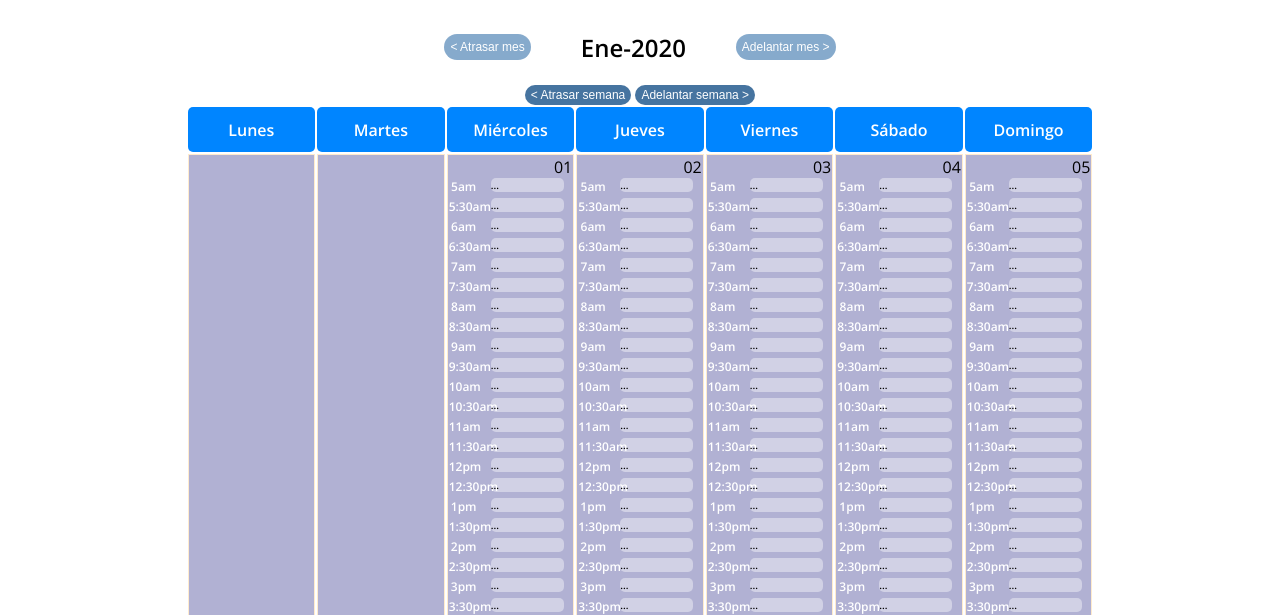
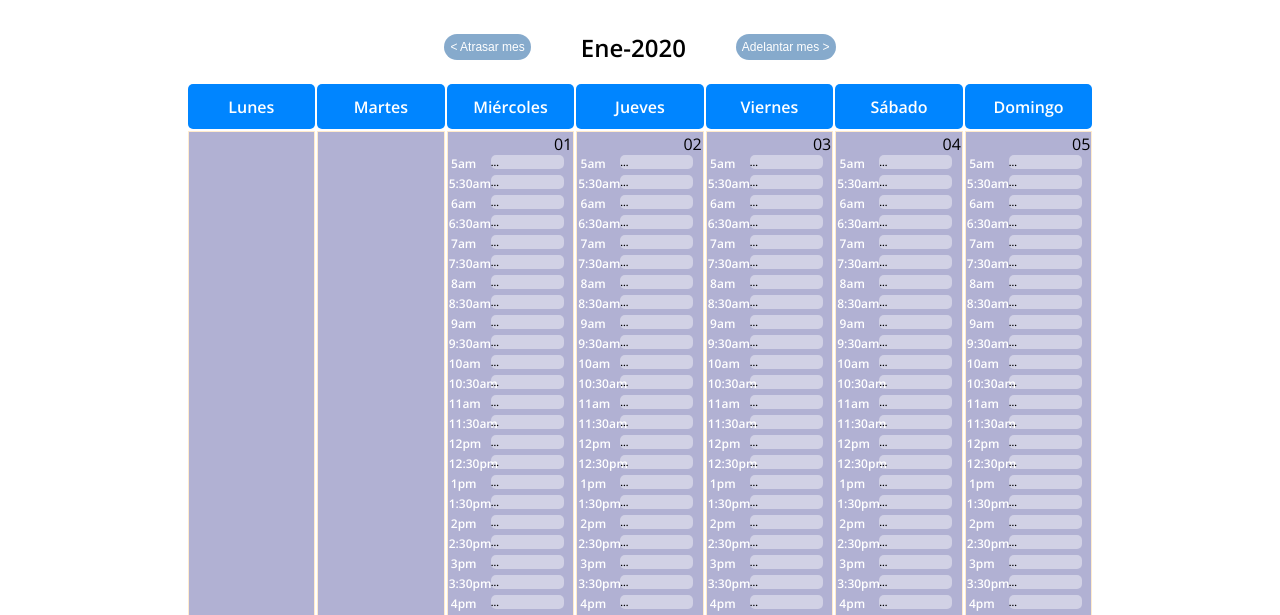
Before and after one commit to Dilogritando/Scheduler, a plain HTML site: page index.html in a window 1280 px wide. Shown: the part 184-799 px from the top of the page. Drawn offline with nearby package versions, Linux system fonts and the light colour scheme.

Commit message:
Hid everything related to week display

```diff
--- a/calendar.js
+++ b/calendar.js
@@ -108,7 +108,7 @@ function timeLapse(dateMin, dateMax) {
         });
         content+="<div id='calendarGrid_"+ (i+1) + "' class='calendarDiv''>";
         content+="<div class='calendarBtns'><button id='prevBtn' onclick='callprev()'> < Atrasar mes </button><h2>"+ mes + "-"+ firstDate.getFullYear() +"</h2> <button id='nextBtn' onclick='callnext()'> Adelantar mes > </button> </div>";
-        content+="<div class='weekBtns'> <button id='prevWeek' onclick='prevWeek()'> < Atrasar semana </button> <button id='nextWeek' onclick='nextWeek()'> Adelantar semana > </button> </div>";
+   /*      content+="<div class='weekBtns'> <button id='prevWeek' onclick='prevWeek()'> < Atrasar semana </button> <button id='nextWeek' onclick='nextWeek()'> Adelantar semana > </button> </div>"; */
         content+="<table class='calendarTable'>";
         content+="<thead >";
         weekDays.map(item=>{
@@ -145,7 +145,7 @@ function timeLapse(dateMin, dateMax) {
         }
         content+="</tbody>";
         content+="</table>";
-        content+="<div class='weekBtns'> <button id='prevWeek' onclick='prevWeek()'> < Atrasar semana </button> <button id='nextWeek' onclick='nextWeek()'> Adelantar semana > </button> </div>";
+/*         content+="<div class='weekBtns'> <button id='prevWeek' onclick='prevWeek()'> < Atrasar semana </button> <button id='nextWeek' onclick='nextWeek()'> Adelantar semana > </button> </div>"; */
         content += "</div>";
 
         arrito.push(sn);
@@ -179,7 +179,7 @@ function callnext(){
     }
 }
 
-function prevWeek(){
+/* function prevWeek(){
     document.getElementById("semanaNo_"+weekNumber).style.display = "table-row";
     let allWeekArray=document.getElementsByClassName("semanas");
     weekNumber--;
@@ -198,7 +198,7 @@ function nextWeek(){
             allWeekArray[i].style.display = "none";
         }
         document.getElementById("semanaNo_"+weekNumber).style.display = "table-row";}
-}
+} */
 
 content = timeLapse(dateMin, dateMax);
 window.onload = (function (){document.getElementById("calendar").innerHTML=content})
--- a/stylesheet.css
+++ b/stylesheet.css
@@ -50,7 +50,7 @@ h2 {
     justify-content: center;
 }
 
-.semanas {
+/* .semanas {
     display: none;
     width: 100%;
 }
@@ -58,7 +58,7 @@ h2 {
 #semanaNo_1{
     display: table-row;
     width: 100%;
-}
+} */
 
 #calendarGrid_1{
     display: block;
@@ -134,7 +134,7 @@ h2 {
     background-color: tomato;
 }
 
-.weekBtns {
+/* .weekBtns {
     text-align: center;
 }
 
@@ -146,7 +146,7 @@ h2 {
     border: none;
     color: white;
     height: 20px;
-}
+} */
 
 footer {
     font-size: 12px;
```
